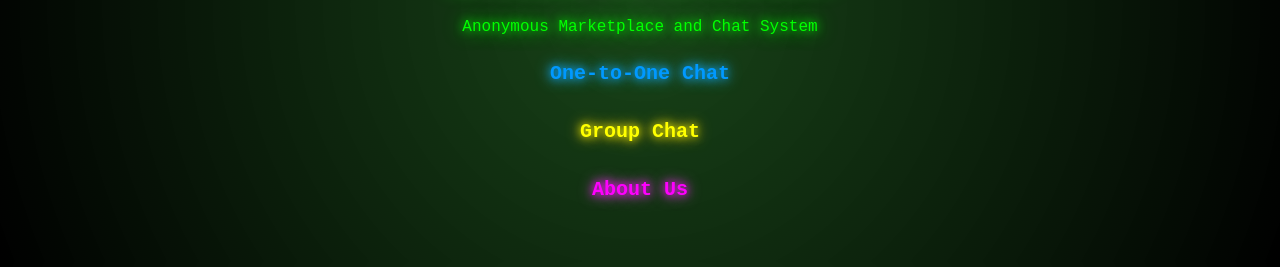
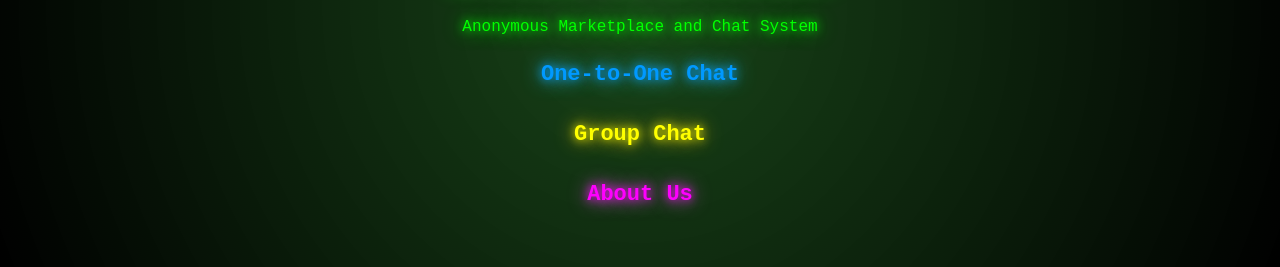
Before and after one commit to glitchygnu/glitchygnu.github.io, a plain HTML site: page darknet/index.html in a window 1280 px wide. Shown: the part 251-518 px from the top of the page. Drawn offline with Linux system fonts and the light colour scheme.

Commit message:
styles.css aktualisieren

```diff
--- a/darknet/styles.css
+++ b/darknet/styles.css
@@ -29,32 +29,33 @@ nav ul li {
     margin: 15px 0; /* Space between links */
 }
 
-/* Individual Link Colors & Glow */
+/* General Link Styling */
 nav ul li a {
     text-decoration: none;
-    font-size: 20px;
+    font-size: 22px;
     font-weight: bold;
+    padding: 10px 20px;
     display: inline-block;
-    padding: 10px;
     transition: text-shadow 0.3s ease-in-out;
 }
 
+/* Individual Link Colors & Glow */
 /* One-to-One Chat (Blue Glow) */
-nav ul li:nth-child(1) a {
+.link-blue {
     color: #0099ff; /* Blue */
-    text-shadow: 0 0 8px #0099ff, 0 0 15px #33ccff;
+    text-shadow: 0 0 10px #0099ff, 0 0 20px #33ccff;
 }
 
 /* Group Chat (Yellow Glow) */
-nav ul li:nth-child(2) a {
+.link-yellow {
     color: #ffff00; /* Yellow */
-    text-shadow: 0 0 8px #ffff00, 0 0 15px #ffcc00;
+    text-shadow: 0 0 10px #ffff00, 0 0 20px #ffcc00;
 }
 
 /* About Us (Pink Glow) */
-nav ul li:nth-child(3) a {
+.link-pink {
     color: #ff00ff; /* Pink */
-    text-shadow: 0 0 8px #ff00ff, 0 0 15px #ff66ff;
+    text-shadow: 0 0 10px #ff00ff, 0 0 20px #ff66ff;
 }
 
 /* Prevent Link Color Change on Click */
```
